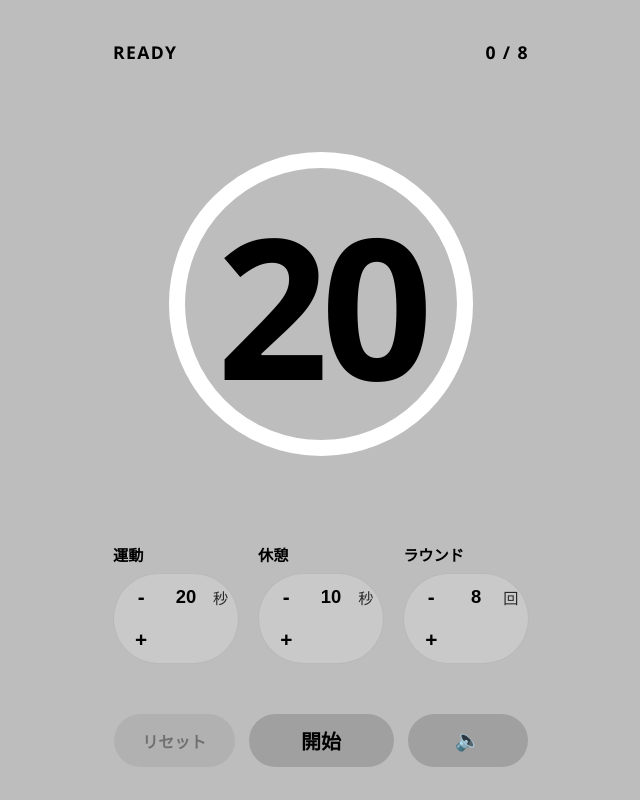
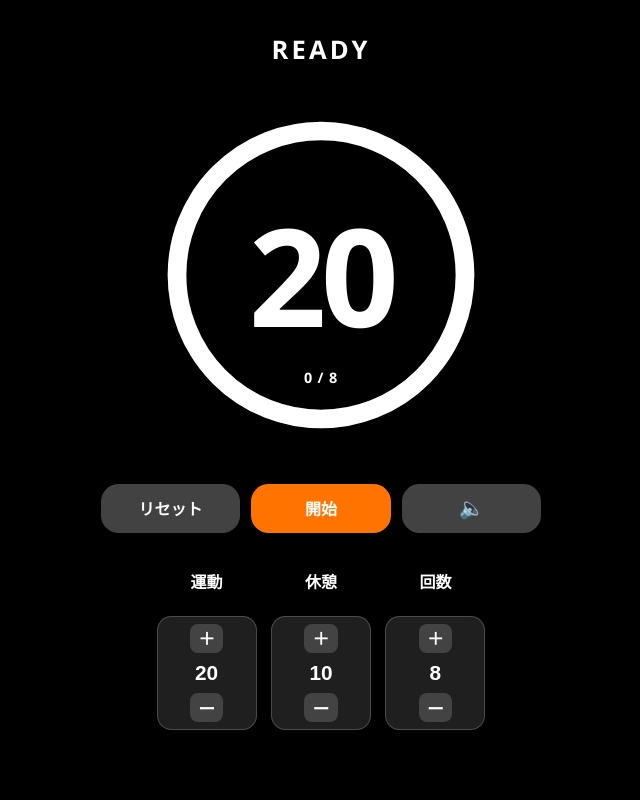
Before and after one commit to ekumaki/hiit-timer, a website built with Vite: page index.html in a window 1280 px wide. Shown: the whole page, without its empty margins (319-959 px from the left). Built offline with nearby package versions, Linux system fonts and the light colour scheme.

Commit message:
UI調整とService Worker修正

```diff
--- a/src/main.ts
+++ b/src/main.ts
@@ -2,14 +2,13 @@ import './style.css';
 import { createTimer, Phase, TimerSettings, TimerSnapshot, TimerStatus } from './timer';
 import { audioManager } from './audio';
 import { vibrationManager } from './vibrate';
-import { loadSettings, saveSettings, StoredSettings } from './storage';
+import { DEFAULT_SETTINGS, loadSettings, saveSettings, StoredSettings } from './storage';
 import { wakeLockManager } from './wake-lock';
 
 type FieldKey = 'workSeconds' | 'restSeconds' | 'rounds';
 
 interface FieldConfig {
   label: string;
-  unit: string;
   min: number;
   max: number;
   errorMessage: string;
@@ -18,21 +17,18 @@ interface FieldConfig {
 const FIELD_CONFIG: Record<FieldKey, FieldConfig> = {
   workSeconds: {
     label: '運動',
-    unit: '秒',
     min: 5,
     max: 600,
     errorMessage: '5〜600の整数を入力してください'
   },
   restSeconds: {
     label: '休憩',
-    unit: '秒',
     min: 5,
     max: 600,
     errorMessage: '5〜600の整数を入力してください'
   },
   rounds: {
-    label: 'ラウンド',
-    unit: '回',
+    label: '回数',
     min: 1,
     max: 50,
     errorMessage: '1〜50の整数を入力してください'
@@ -40,7 +36,7 @@ const FIELD_CONFIG: Record<FieldKey, FieldConfig> = {
 };
 
 const BACKGROUND_COLORS: Record<Phase, string> = {
-  idle: '#BDBDBD',
+  idle: '#000000',
   work: '#E53935',
   rest: '#1E88E5',
   finished: '#BDBDBD'
@@ -101,6 +97,11 @@ audioManager.setMuted(state.settings.muted);
 vibrationManager.setMuted(state.settings.muted);
 
 const ui = renderBaseMarkup(root, state.settings);
+const roundHost = root.querySelector('.timer-visual');
+if (roundHost) {
+  roundHost.appendChild(ui.roundLabel);
+  ui.roundLabel.classList.add('round-label--below');
+}
 let currentSnapshot: TimerSnapshot | null = null;
 
 const timer = createTimer(toTimerSettings(state.settings), (snapshot) => {
@@ -174,7 +175,17 @@ function handleStartToggle(): void {
 }
 
 function handleReset(): void {
-  if (currentSnapshot?.status === 'paused') {
+  if (!currentSnapshot) {
+    return;
+  }
+
+  if (currentSnapshot.status === 'idle') {
+    resetToDefaultSettings();
+    timer.reset();
+    return;
+  }
+
+  if (currentSnapshot.status === 'paused' || currentSnapshot.status === 'finished') {
     timer.reset();
   }
 }
@@ -186,21 +197,24 @@ function handleMuteToggle(): void {
 
 function updateView(snapshot: TimerSnapshot): void {
   const background = BACKGROUND_COLORS[snapshot.phase];
-  const textColor = pickTextColor(background);
+  const textColor = snapshot.phase === 'idle' || snapshot.phase === 'work' || snapshot.phase === 'rest'
+    ? '#FFFFFF'
+    : pickTextColor(background);
+
   setCssVar('--background-color', background);
   setCssVar('--text-color', textColor);
   ui.container.dataset.phase = snapshot.phase;
 
   ui.phaseLabel.textContent = PHASE_LABEL_MAP[snapshot.phase];
-  const roundCurrent = snapshot.currentRound === 0 ? 0 : snapshot.currentRound;
-  ui.roundLabel.textContent = `${roundCurrent} / ${snapshot.totalRounds}`;
+  const displayedRound = snapshot.currentRound === 0 ? 0 : snapshot.currentRound;
+  ui.roundLabel.textContent = `${displayedRound} / ${snapshot.totalRounds}`;
 
   const secondsRemaining = computeSeconds(snapshot);
   ui.timeValue.textContent = formatSeconds(secondsRemaining);
 
   const progress = calculateProgress(snapshot);
   const dashOffset = ui.circumference * (1 - progress);
-  ui.progressCircle.style.strokeDashoffset = `${dashOffset}`;
+  ui.progressCircle.style.strokeDashoffset = `${-dashOffset}`;
 
   const { status } = snapshot;
   if (status === 'running') {
@@ -214,7 +228,9 @@ function updateView(snapshot: TimerSnapshot): void {
     ui.startButton.setAttribute('aria-label', 'タイマーを開始');
   }
 
-  ui.resetButton.disabled = status !== 'paused';
+  const resetEnabled = status === 'paused' || status === 'finished' || status === 'idle';
+  ui.resetButton.disabled = !resetEnabled;
+
   setInputsDisabled(status === 'running' || status === 'paused');
 
   document.title =
@@ -273,6 +289,22 @@ function triggerEndFeedback(): void {
   vibrationManager.trigger(PHASE_VIBRATION_MS);
 }
 
+function resetToDefaultSettings(): void {
+  const nextSettings: StoredSettings = {
+    ...state.settings,
+    workSeconds: DEFAULT_SETTINGS.workSeconds,
+    restSeconds: DEFAULT_SETTINGS.restSeconds,
+    rounds: DEFAULT_SETTINGS.rounds
+  };
+  state.settings = nextSettings;
+  for (const field of Object.keys(FIELD_CONFIG) as FieldKey[]) {
+    ui.inputs[field].value = nextSettings[field].toString();
+    validateField(field);
+  }
+  saveSettings(nextSettings);
+  timer.updateSettings(toTimerSettings(nextSettings));
+}
+
 function validateField(field: FieldKey): void {
   const input = ui.inputs[field];
   const config = FIELD_CONFIG[field];
@@ -326,20 +358,32 @@ function calculateProgress(snapshot: TimerSnapshot): number {
 
 function setupAdjustButton(button: HTMLButtonElement, field: FieldKey, delta: number): void {
   let holdTimeout: number | null = null;
-  let holdInterval: number | null = null;
+  let repeatInterval: number | null = null;
+  let accelerationTimeout: number | null = null;
+
+  const step = () => adjustField(field, delta);
 
   const clearTimers = () => {
     if (holdTimeout !== null) {
       window.clearTimeout(holdTimeout);
       holdTimeout = null;
     }
-    if (holdInterval !== null) {
-      window.clearInterval(holdInterval);
-      holdInterval = null;
+    if (repeatInterval !== null) {
+      window.clearInterval(repeatInterval);
+      repeatInterval = null;
+    }
+    if (accelerationTimeout !== null) {
+      window.clearTimeout(accelerationTimeout);
+      accelerationTimeout = null;
     }
   };
 
-  const step = () => adjustField(field, delta);
+  const startRepeater = (interval: number) => {
+    if (repeatInterval !== null) {
+      window.clearInterval(repeatInterval);
+    }
+    repeatInterval = window.setInterval(step, interval);
+  };
 
   button.addEventListener('pointerdown', (event) => {
     if (button.disabled) {
@@ -349,8 +393,11 @@ function setupAdjustButton(button: HTMLButtonElement, field: FieldKey, delta: nu
     button.setPointerCapture?.(event.pointerId);
     step();
     holdTimeout = window.setTimeout(() => {
-      holdInterval = window.setInterval(step, 120);
-    }, 500);
+      startRepeater(120);
+      accelerationTimeout = window.setTimeout(() => {
+        startRepeater(60);
+      }, 900);
+    }, 300);
   });
 
   const endHold = (event: PointerEvent) => {
@@ -361,7 +408,10 @@ function setupAdjustButton(button: HTMLButtonElement, field: FieldKey, delta: nu
 
   button.addEventListener('pointerup', endHold);
   button.addEventListener('pointercancel', endHold);
-  button.addEventListener('pointerleave', clearTimers);
+  button.addEventListener('pointerleave', (event) => {
+    clearTimers();
+    button.releasePointerCapture?.(event.pointerId);
+  });
 }
 
 function adjustField(field: FieldKey, delta: number): void {
@@ -406,7 +456,7 @@ function clamp(value: number, min: number, max: number): number {
 function pickTextColor(hex: string): string {
   const rgb = hexToRgb(hex);
   if (!rgb) {
-    return '#000000';
+    return '#FFFFFF';
   }
   const luminance = relativeLuminance(rgb);
   const contrastWhite = (1 + 0.05) / (luminance + 0.05);
@@ -453,15 +503,13 @@ function renderBaseMarkup(rootEl: HTMLElement, settings: StoredSettings): UiElem
   const fieldsMarkup = (Object.keys(FIELD_CONFIG) as FieldKey[])
     .map((field) => {
       const config = FIELD_CONFIG[field];
-      const unitLabel = config.unit === '秒' ? '秒' : '回';
       return `
         <div class="setting-field" data-field="${field}">
-          <label class="setting-label" for="${field}">${config.label}</label>
+          <p class="setting-label">${config.label}</p>
           <div class="setting-input">
-            <button type="button" class="adjust-button" data-field="${field}" data-delta="-1" aria-label="${config.label}を1${unitLabel}減らす">-</button>
+            <button type="button" class="adjust-button adjust-increase" data-field="${field}" data-delta="1" aria-label="${config.label}を1増やす">＋</button>
             <input id="${field}" name="${field}" type="number" inputmode="numeric" pattern="[0-9]*" min="${config.min}" max="${config.max}" step="1" aria-describedby="${field}-error" />
-            <span class="unit">${config.unit}</span>
-            <button type="button" class="adjust-button" data-field="${field}" data-delta="1" aria-label="${config.label}を1${unitLabel}増やす">+</button>
+            <button type="button" class="adjust-button adjust-decrease" data-field="${field}" data-delta="-1" aria-label="${config.label}を1減らす">ー</button>
           </div>
           <p class="field-error" id="${field}-error" role="alert" aria-live="assertive"></p>
         </div>
@@ -485,20 +533,20 @@ function renderBaseMarkup(rootEl: HTMLElement, settings: StoredSettings): UiElem
         </div>
       </main>
       <section class="controls">
+        <div class="action-row">
+          <button type="button" class="action-button action-reset">リセット</button>
+          <button type="button" class="action-button action-toggle">開始</button>
+          <button type="button" class="action-button action-mute" aria-pressed="false" aria-label="サウンドとバイブをミュート">
+            <span class="mute-icon" aria-hidden="true">🔈</span>
+            <span class="visually-hidden">サウンドとバイブをミュート</span>
+          </button>
+        </div>
         <form class="settings-form" novalidate>
           <fieldset class="settings-group">
             <legend class="visually-hidden">タイマー設定</legend>
             ${fieldsMarkup}
           </fieldset>
         </form>
-        <div class="action-row">
-          <button type="button" class="action-button action-reset" disabled>リセット</button>
-          <button type="button" class="action-button action-toggle">開始</button>
-          <button type="button" class="action-button action-mute" aria-pressed="false" aria-label="サウンドとバイブをミュート">
-            <span class="mute-icon" aria-hidden="true">🔈</span>
-            <span class="visually-hidden">サウンドとバイブをミュート</span>
-          </button>
-        </div>
       </section>
     </div>
   `;
@@ -538,7 +586,7 @@ function renderBaseMarkup(rootEl: HTMLElement, settings: StoredSettings): UiElem
   const radius = progressCircle.r.baseVal.value;
   const circumference = 2 * Math.PI * radius;
   progressCircle.style.strokeDasharray = `${circumference}`;
-  progressCircle.style.strokeDashoffset = '0';
+  progressCircle.style.strokeDashoffset = `${circumference}`;
 
   return {
     container,
@@ -575,9 +623,20 @@ async function releaseWakeLock(): Promise<void> {
 }
 
 if ('serviceWorker' in navigator) {
-  window.addEventListener('load', () => {
-    registerServiceWorker();
-  });
+  if (import.meta.env.PROD) {
+    window.addEventListener('load', () => {
+      void registerServiceWorker();
+    });
+  } else {
+    navigator.serviceWorker
+      .getRegistrations()
+      .then((registrations) => {
+        registrations.forEach((registration) => {
+          registration.unregister().catch(() => undefined);
+        });
+      })
+      .catch(() => undefined);
+  }
 }
 
 async function registerServiceWorker(): Promise<void> {
--- a/src/style.css
+++ b/src/style.css
@@ -1,9 +1,9 @@
 :root {
   font-family: 'Segoe UI', 'Hiragino Kaku Gothic ProN', 'Noto Sans JP', sans-serif;
   font-size: 16px;
-  color-scheme: light;
-  --background-color: #bdbdbd;
-  --text-color: #111111;
+  color-scheme: dark;
+  --background-color: #000000;
+  --text-color: #ffffff;
 }
 
 * {
@@ -22,7 +22,6 @@ body {
   color: var(--text-color);
   display: flex;
   justify-content: center;
-  font-family: inherit;
   transition: background 0.3s ease, color 0.3s ease;
 }
 
@@ -34,21 +33,41 @@ body {
   display: flex;
   flex-direction: column;
   min-height: 100dvh;
-  padding: 1.5rem clamp(1rem, 4vw, 2rem) 2rem;
-  gap: 1.5rem;
-  max-width: 480px;
+  padding: 1.5rem clamp(1rem, 4vw, 2.5rem) 2.25rem;
+  gap: 1.75rem;
+  max-width: 520px;
   margin: 0 auto;
 }
 
 .status-bar {
+  position: relative;
   display: flex;
-  justify-content: space-between;
-  align-items: baseline;
+  justify-content: center;
+  align-items: center;
   font-weight: 600;
-  letter-spacing: 0.08em;
+  letter-spacing: 0.12em;
   text-transform: uppercase;
-  font-size: clamp(0.9rem, 2.5vw, 1.1rem);
+  font-size: clamp(1.2rem, 4.5vw, 1.6rem);
+  padding-top: 0.5rem;
 }
+
+.phase-label {
+  text-align: center;
+  color: #ffffff;
+}
+
+.app[data-phase='work'] .phase-label {
+  color: #FF7400;
+}
+
+.app[data-phase='rest'] .phase-label {
+  color: #ffffff;
+}
+
+.app[data-phase='finished'] .phase-label {
+  color: #ffffff;
+}
+
 
 .timer-area {
   flex: 1;
@@ -81,13 +100,13 @@ body {
 }
 
 .ring-track {
-  stroke: rgba(255, 255, 255, 0.24);
-  stroke-width: 6;
+  stroke: rgba(255, 255, 255, 0.2);
+  stroke-width: 7;
 }
 
 .ring-progress {
   stroke: #ffffff;
-  stroke-width: 6;
+  stroke-width: 7;
   transition: stroke-dashoffset 0.2s ease;
 }
 
@@ -102,7 +121,67 @@ body {
 .controls {
   display: flex;
   flex-direction: column;
-  gap: 1rem;
+  gap: 1.25rem;
+}
+
+.action-row {
+  display: grid;
+  grid-template-columns: repeat(3, minmax(0, 1fr));
+  gap: 0.7rem;
+}
+
+.action-button {
+  display: inline-flex;
+  align-items: center;
+  justify-content: center;
+  border-radius: 1.1rem;
+  padding: 0.75rem 1rem;
+  font-size: 1rem;
+  font-weight: 700;
+  border: none;
+  color: #ffffff;
+  transition: background 0.2s ease, transform 0.1s ease;
+  min-height: 3.1rem;
+}
+
+.action-button:enabled:hover {
+  filter: brightness(1.08);
+}
+
+.action-button:enabled:active {
+  transform: scale(0.97);
+}
+
+.action-button:disabled {
+  opacity: 0.5;
+  cursor: not-allowed;
+}
+
+.action-toggle {
+  background: #FF7400;
+}
+
+.action-toggle:disabled {
+  background: rgba(255, 116, 0, 0.6);
+}
+
+.action-reset,
+.action-mute {
+  background: #424242;
+}
+
+.action-reset:disabled,
+.action-mute:disabled {
+  background: rgba(66, 66, 66, 0.6);
+}
+
+.action-mute {
+  gap: 0.35rem;
+}
+
+.mute-icon {
+  font-size: 1.3rem;
+  line-height: 1;
 }
 
 .settings-form {
@@ -113,74 +192,46 @@ body {
   border: none;
   padding: 0;
   margin: 0;
-  display: grid;
-  gap: 1rem;
+  display: flex;
+  gap: clamp(0.55rem, 2vw, 0.9rem);
+  justify-content: center;
 }
 
 .setting-field {
+  flex: 0 1 100px;
   display: flex;
   flex-direction: column;
-  gap: 0.35rem;
+  align-items: center;
+  gap: 0.4rem;
 }
 
 .setting-label {
-  font-size: 0.95rem;
+  font-size: 1rem;
   font-weight: 600;
 }
 
 .setting-input {
-  display: grid;
-  grid-template-columns: auto 1fr auto;
+  width: 100%;
+  display: flex;
+  flex-direction: column;
   align-items: center;
-  gap: 0.5rem;
-  background: rgba(0, 0, 0, 0.12);
+  gap: 0.28rem;
+  padding: 0.45rem 0.4rem;
+  background: rgba(255, 255, 255, 0.12);
   border: 1px solid rgba(255, 255, 255, 0.2);
-  border-radius: 999px;
-  padding: 0.35rem 0.6rem;
-}
-
-.app[data-phase='idle'] .setting-input {
-  background: rgba(255, 255, 255, 0.18);
-  border-color: rgba(0, 0, 0, 0.08);
-}
-
-.adjust-button {
-  appearance: none;
-  border: none;
-  background: transparent;
-  color: inherit;
-  font-size: 1.3rem;
-  font-weight: 600;
-  width: 2.2rem;
-  height: 2.2rem;
-  border-radius: 50%;
-  display: grid;
-  place-items: center;
-  transition: background 0.2s ease, transform 0.1s ease;
-}
-
-.adjust-button:enabled:hover {
-  background: rgba(255, 255, 255, 0.2);
-}
-
-.adjust-button:enabled:active {
-  transform: scale(0.92);
-}
-
-.adjust-button:disabled {
-  opacity: 0.4;
+  border-radius: 0.9rem;
 }
 
 .setting-input input {
   border: none;
   background: transparent;
   color: inherit;
-  font-size: 1.15rem;
-  font-weight: 600;
+  font-size: 1.3rem;
+  font-weight: 700;
   text-align: center;
   width: 100%;
   outline: none;
-  padding: 0;
+  padding: 0.25rem 0;
   -moz-appearance: textfield;
 }
 
@@ -190,77 +241,44 @@ body {
   margin: 0;
 }
 
-.unit {
-  font-size: 0.95rem;
-  opacity: 0.8;
+.adjust-button {
+  appearance: none;
+  border: none;
+  border-radius: 0.5rem;
+  background: rgba(255, 255, 255, 0.16);
+  color: inherit;
+  font-size: 1.05rem;
+  font-weight: 700;
+  padding: 0.15rem 0.35rem;
+  min-width: 2.1rem;
+  transition: background 0.2s ease, transform 0.1s ease;
+}
+
+.adjust-button:enabled:hover {
+  background: rgba(255, 255, 255, 0.28);
+}
+
+.adjust-button:enabled:active {
+  transform: scale(0.95);
+}
+
+.adjust-button:disabled {
+  opacity: 0.4;
 }
 
 .field-error {
   min-height: 1.2em;
-  font-size: 0.8rem;
-  color: #ffffff;
+  font-size: 0.85rem;
+  color: #ffe082;
+  padding: 0.25rem 0.6rem;
+  border-radius: 0.75rem;
   background: rgba(0, 0, 0, 0.35);
-  border-radius: 0.75rem;
-  padding: 0.25rem 0.6rem;
-  align-self: flex-start;
 }
 
 .field-error:empty {
   padding: 0;
   background: transparent;
   min-height: 0;
-}
-
-.app[data-phase='idle'] .field-error {
-  color: #b71c1c;
-  background: rgba(255, 255, 255, 0.7);
-}
-
-.action-row {
-  display: grid;
-  grid-template-columns: minmax(0, 1fr) minmax(0, 1.4fr) minmax(0, 1fr);
-  gap: 0.75rem;
-}
-
-.action-button {
-  display: inline-flex;
-  align-items: center;
-  justify-content: center;
-  border: 1px solid rgba(255, 255, 255, 0.3);
-  border-radius: 999px;
-  padding: 0.75rem 1rem;
-  font-size: 1rem;
-  font-weight: 600;
-  background: rgba(0, 0, 0, 0.15);
-  color: inherit;
-  transition: background 0.2s ease, transform 0.1s ease, border-color 0.2s ease;
-}
-
-.action-button:enabled:hover {
-  background: rgba(0, 0, 0, 0.25);
-}
-
-.action-button:enabled:active {
-  transform: scale(0.97);
-}
-
-.action-button:disabled {
-  opacity: 0.4;
-  cursor: not-allowed;
-}
-
-.action-toggle {
-  font-size: 1.25rem;
-}
-
-.action-mute {
-  font-size: 1.2rem;
-  gap: 0.35rem;
-}
-
-.mute-icon {
-  font-size: 1.3rem;
-  line-height: 1;
 }
 
 button:focus-visible,
@@ -280,35 +298,49 @@ input:focus-visible {
   clip: rect(0 0 0 0);
 }
 
-@media (min-width: 480px) {
+.round-label {
+  font-size: 0.95rem;
+}
+
+.round-label--below {
+  position: absolute;
+  bottom: 18%;
+  left: 50%;
+  transform: translateX(-50%);
+  font-weight: 600;
+  letter-spacing: 0.06em;
+  color: inherit;
+}
+
+.timer-visual {
+  position: relative;
+}
+
+@media (min-width: 600px) {
+  .time-display {
+    font-size: clamp(5rem, 12vw, 8.5rem);
+  }
+
+  .round-label--below {
+    bottom: 15%;
+    font-size: 0.9rem;
+  }
+}
+
+@media (max-width: 420px) {
   .app {
-    padding-top: 2.5rem;
+    padding-inline: 1rem;
   }
 
   .settings-group {
-    grid-template-columns: repeat(3, minmax(0, 1fr));
-    gap: 1.2rem;
+    gap: 0.5rem;
   }
 
-  .setting-field {
-    gap: 0.45rem;
+  .setting-label {
+    font-size: 0.95rem;
   }
 
-  .action-row {
-    grid-template-columns: 1fr 1.2fr 1fr;
+  .time-display {
+    font-size: min(30vw, 180px);
   }
 }
-
-@media (max-width: 360px) {
-  .timer-visual {
-    width: 78vw;
-  }
-
-  .action-row {
-    grid-template-columns: 1fr;
-  }
-
-  .action-button {
-    min-height: 3rem;
-  }
-}
```
Also changed, not shown: public/sw.js (+16 -6 lines).
